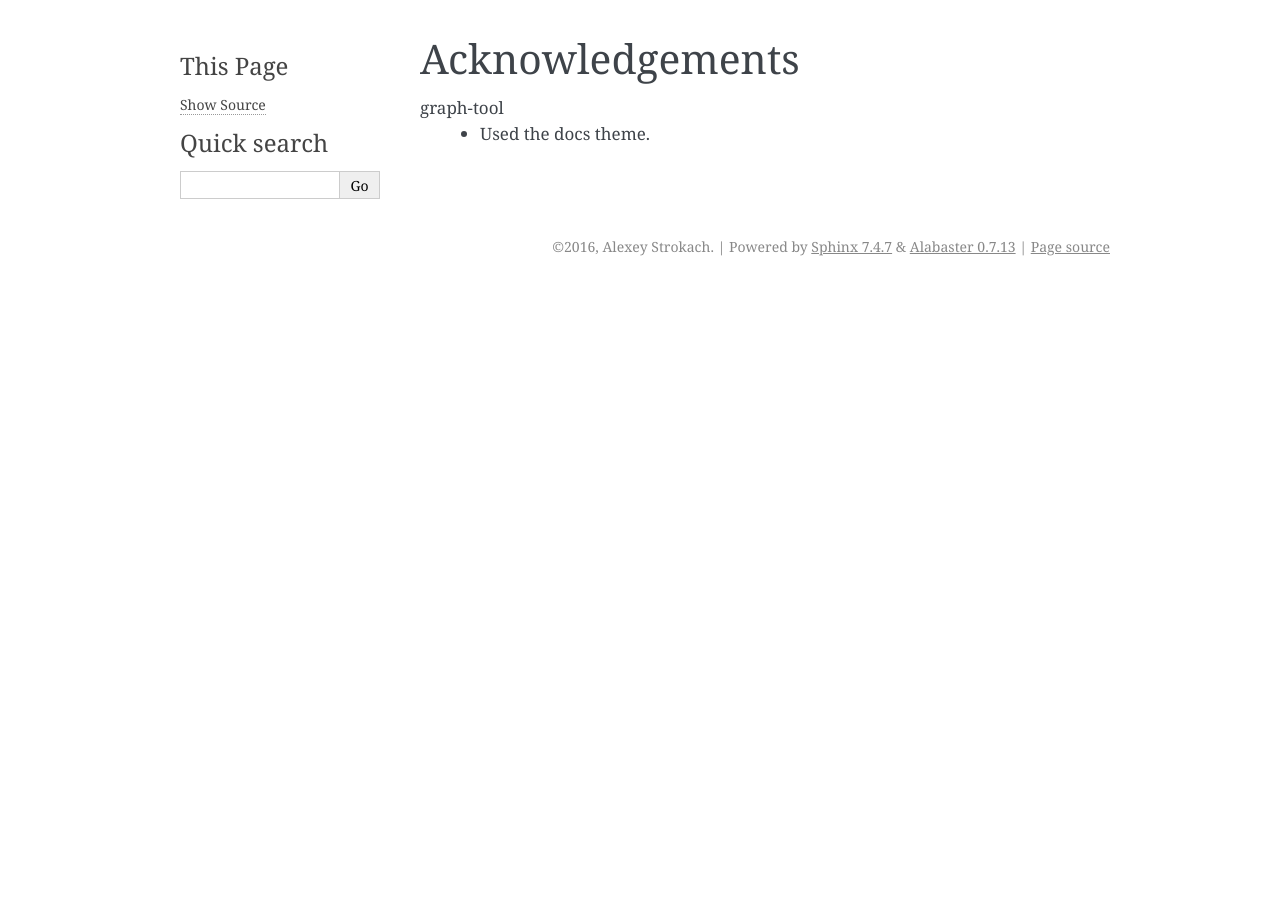
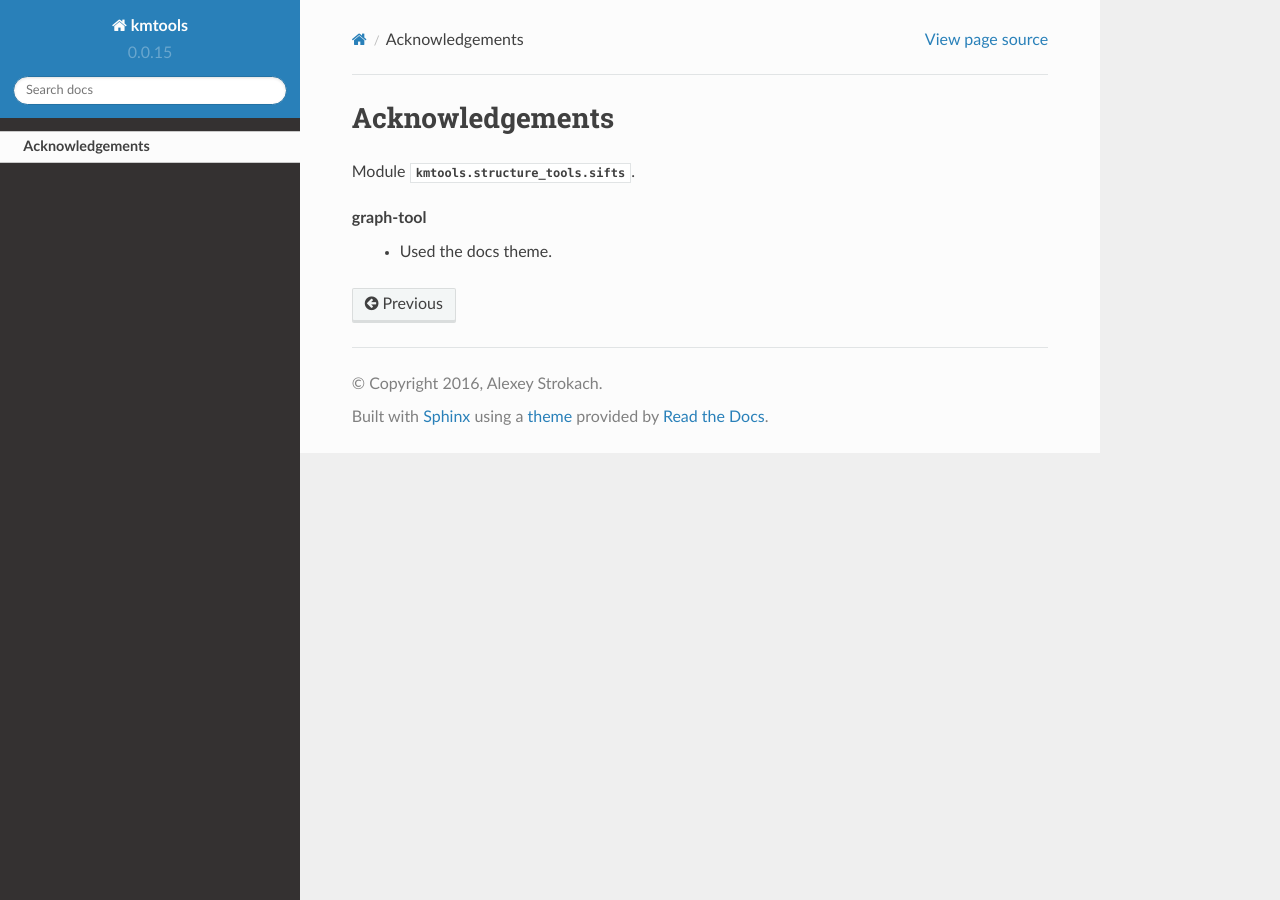
Before and after one commit to pkimlab/kmtools, a Sphinx documentation site: the page built from docs/acknowledgements.rst, in a window 1280 px wide. Built offline with Sphinx 7.4.7 and the Read the Docs theme 2.0.0, drawn with Linux system fonts in a browser that asks for light colours; pages that are not in the unit, such as notebooks, are missing from menus.

```diff
--- a/docs/acknowledgements.rst
+++ b/docs/acknowledgements.rst
@@ -1,5 +1,7 @@
 Acknowledgements
 ================
 
+Module :py:mod:`kmtools.structure_tools.sifts`.
+
 graph-tool
   - Used the docs theme.
--- a/docs/conf.py
+++ b/docs/conf.py
@@ -15,6 +15,7 @@
 
 # import sys
 # import os
+import sphinx_rtd_theme
 
 # If extensions (or modules to document with autodoc) are in another directory,
 # add these directories to sys.path here. If the directory is relative to the
@@ -37,6 +38,7 @@ extensions = [
     'sphinx.ext.coverage',
     'sphinx.ext.mathjax',
     'sphinx.ext.viewcode',
+    'sphinx.ext.napoleon',
 ]
 
 # Add any paths that contain templates here, relative to this directory.
@@ -116,7 +118,7 @@ todo_include_todos = True
 
 # The theme to use for HTML and HTML Help pages.  See the documentation for
 # a list of builtin themes.
-html_theme = 'alabaster'
+html_theme = 'sphinx_rtd_theme'
 
 # Theme options are theme-specific and customize the look and feel of a theme
 # further.  For a list of options available for each theme, see the
@@ -125,6 +127,7 @@ html_theme = 'alabaster'
 
 # Add any paths that contain custom themes here, relative to this directory.
 # html_theme_path = []
+html_theme_path = [sphinx_rtd_theme.get_html_theme_path()]
 
 # The name for this set of Sphinx documents.  If None, it defaults to
 # "<project> v<release> documentation".
--- a/docs/index.rst
+++ b/docs/index.rst
@@ -5,9 +5,11 @@ Contents:
 
 .. toctree::
    :maxdepth: 2
+   :glob:
 
+   environment_variables
    acknowledgements
-
+   modules
 
 Indices and tables
 ==================
--- a/setup.cfg
+++ b/setup.cfg
@@ -9,7 +9,7 @@ current_version = 0.0.15
 test = pytest
 
 [pytest]
-addopts = -svx --doctest-modules --cov=kmtools --ignore=setup.py
+addopts = -svx --doctest-modules --cov=kmtools --ignore=setup.py --ignore=docs/
 doctest_optionflags = NORMALIZE_WHITESPACE IGNORE_EXCEPTION_DETAIL
 
 [flake8]
```
Also changed, not shown: docs/environment_variables.md (added, +5 -0 lines), .travis.yml, 2 other files.
